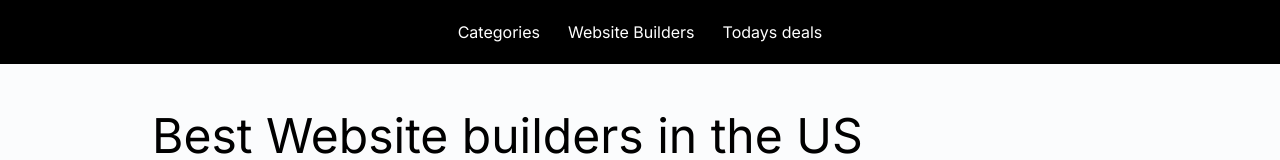
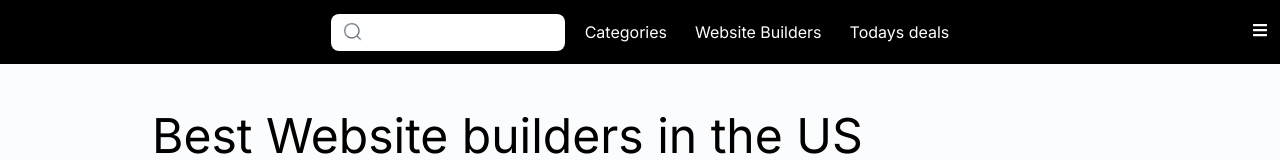
Before and after one commit to mahfuja5768/website-builder-landing-page, a React (Vite) app: page / in a window 1280 px wide. Shown: the top 160 px of the page. Built offline with nearby package versions, Linux system fonts and the light colour scheme.

Commit message:
complete navbar

```diff
--- a/src/components/shared/Footer.jsx
+++ b/src/components/shared/Footer.jsx
@@ -2,7 +2,7 @@ import downArrow from "../../assets/downArrow.png";
 const Footer = () => {
   return (
     <div className="bg-black text-[#B6BDC4] m-2">
-      <div className="max-w-[1024px] mx-auto px-6 py-12 pb-28 grid grid-cols-1 md:grid-cols-3 gap-5">
+      <div className="max-w-[1024px] mx-auto px-6 py-12 pb-28 grid grid-cols-1 md:grid-cols-2 lg:grid-cols-3 gap-5">
         <div>
           <h3 className=" uppercase text-white">Categories</h3>
           <ul className="flex flex-col gap-5 mt-5 text-[13px]">
--- a/src/components/shared/Navbar.jsx
+++ b/src/components/shared/Navbar.jsx
@@ -1,8 +1,47 @@
+import { useState } from "react";
+import searchIcon from "../../assets/searchIcon.png";
+import { FaBars } from "react-icons/fa";
+import { RxCross2 } from "react-icons/rx";
 
 const Navbar = () => {
+  const [showNav, setShowNav] = useState(false);
   return (
-        <div className="bg-black h-[64px] mb-12 text-white flex items-center justify-end">
-            <div className="max-w-[1024px] mx-auto  flex justify-end items-end">
+    <>
+      {showNav ? (
+        <div className="justify-center items-center flex  flex-col bg-black text-white h-[70vh] py-12 relative">
+          <ul className="flex flex-col justify-end items-center gap-7">
+            <li className="cursor-pointer">Categories</li>
+            <li className="cursor-pointer">Website Builders</li>
+            <li className="cursor-pointer">Todays deals</li>
+          </ul>
+          <div className="flex items-center relative mt-6">
+            <img className="-me-4 absolute w-5 ms-3" src={searchIcon} alt="" />
+            <input type="text" className="h-[37px] me-2 rounded-lg" />
+          </div>
+          <div className=" absolute right-0 pe-3 top-0 mt-[20px]">
+            {showNav ? (
+              <button onClick={() => setShowNav(!showNav)}>
+                <RxCross2 />
+              </button>
+            ) : (
+              <button onClick={() => setShowNav(!showNav)}>
+                <FaBars />
+              </button>
+            )}
+          </div>
+        </div>
+      ) : (
+        <div className="bg-black h-[64px] mb-12 text-white flex items-center justify-end relative">
+          <div className="max-w-[1024px] mx-auto ">
+            <div className="justify-end items-center hidden md:flex ">
+              <div className="flex items-center relative me-3">
+                <img
+                  className="-me-4 absolute w-5 ms-3"
+                  src={searchIcon}
+                  alt=""
+                />
+                <input type="text" className="h-[37px] me-2 rounded-lg" />
+              </div>
               <ul className="flex justify-end items-center gap-7">
                 <li>Categories</li>
                 <li>Website Builders</li>
@@ -10,6 +49,20 @@ const Navbar = () => {
               </ul>
             </div>
           </div>
+          <div className=" absolute right-0 pe-3">
+            {showNav ? (
+              <button onClick={() => setShowNav(!showNav)}>
+                <RxCross2 />
+              </button>
+            ) : (
+              <button onClick={() => setShowNav(!showNav)}>
+                <FaBars />
+              </button>
+            )}
+          </div>
+        </div>
+      )}
+    </>
   );
 };
 
--- a/src/components/topHeader/TopHeader.jsx
+++ b/src/components/topHeader/TopHeader.jsx
@@ -13,7 +13,9 @@ const TopHeader = () => {
   ];
   return (
     <div>
-      <h1 className="text-5xl">Best Website builders in the US</h1>
+      <h1 className="md:text-5xl text-3xl text-center md:text-start">
+        Best Website builders in the US
+      </h1>
       <div className="flex items-center gap-5  md:flex-row flex-col justify-between border-y border-[#E1E4E6] py-3 my-8">
         <div className="flex items-center gap-5 md:flex-row flex-col">
           <a href="" className="flex items-center gap-2 text-sm text-[#4B5665]">
@@ -30,20 +32,31 @@ const TopHeader = () => {
           <img src={downArrow} alt="downArrow" />
         </div>
       </div>
-      <div className="max-w-[760px] flex gap-6 items-center justify-between md:flex-row flex-col">
+      <div className="max-w-[760px] md:flex gap-6 items-center justify-between md:flex-row flex-col  grid grid-cols-3">
         {options.map((item) => (
-          <li key={item} className=" list-none text-[13px] text-[#4B5665] bg-white w-[138px] rounded-lg h-[36px] flex justify-start ps-4 items-center">
+          <li
+            key={item}
+            className=" list-none text-[13px] text-[#4B5665] bg-white w-[138px] rounded-lg h-[36px] flex justify-start ps-4 items-center"
+          >
             {item}
           </li>
         ))}
       </div>
       <div>
         <ul className="flex items-center gap-5 text-[#727D87] my-4 mt-7 text-sm">
-            <li className="flex items-center gap-5">Home <img src={greaterImg} alt="greaterImg" /></li>
-            <li className="flex items-center gap-5">Hosting for all <img src={greaterImg} alt="greaterImg" /></li>
-            <li className="flex items-center gap-5">Hosting <img src={greaterImg} alt="greaterImg" /></li>
-            <li className="flex items-center gap-5">Hosting6 <img src={greaterImg} alt="greaterImg" /></li>
-            <li className="flex items-center gap-5">Hosting5</li>
+          <li className="flex items-center gap-5">
+            Home <img src={greaterImg} alt="greaterImg" />
+          </li>
+          <li className="flex items-center gap-5">
+            Hosting for all <img src={greaterImg} alt="greaterImg" />
+          </li>
+          <li className="flex items-center gap-5">
+            Hosting <img src={greaterImg} alt="greaterImg" />
+          </li>
+          <li className="flex items-center gap-5">
+            Hosting6 <img src={greaterImg} alt="greaterImg" />
+          </li>
+          <li className="flex items-center gap-5">Hosting5</li>
         </ul>
       </div>
     </div>
```
Lines whose indentation alone changed are shown as unchanged.
